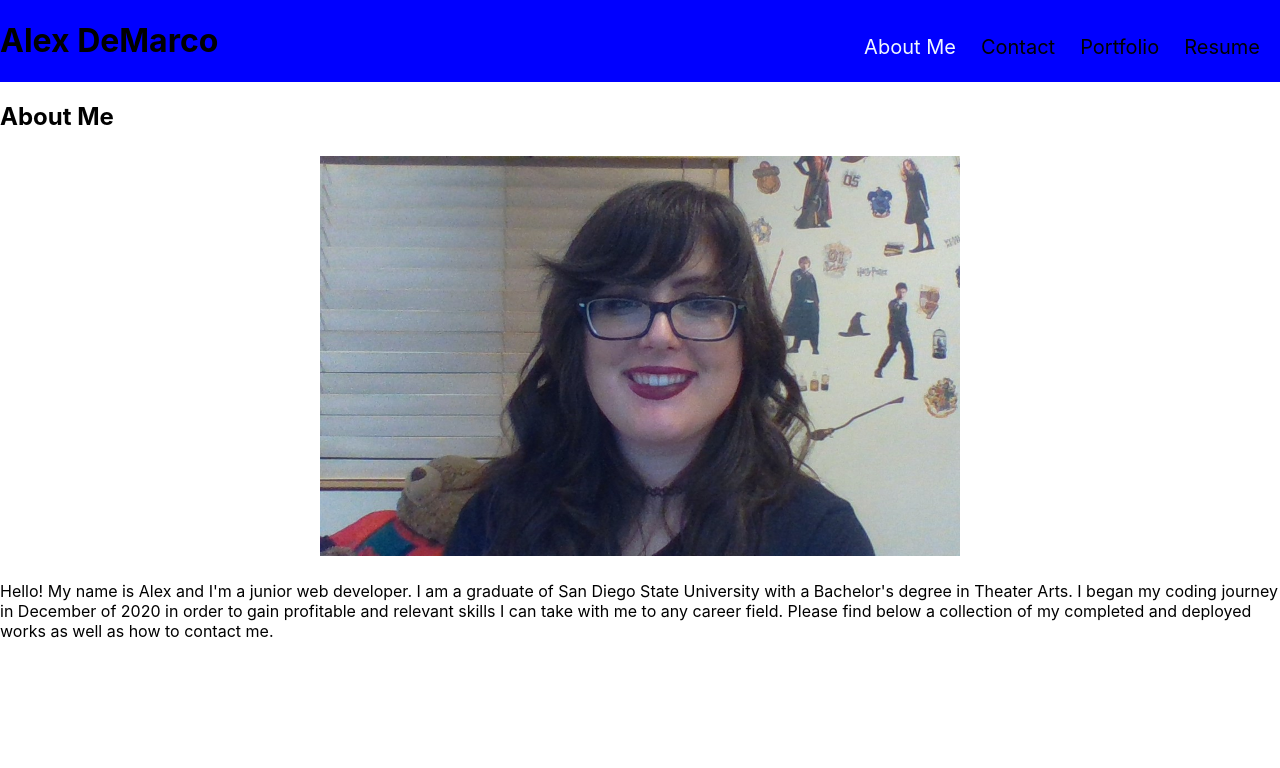
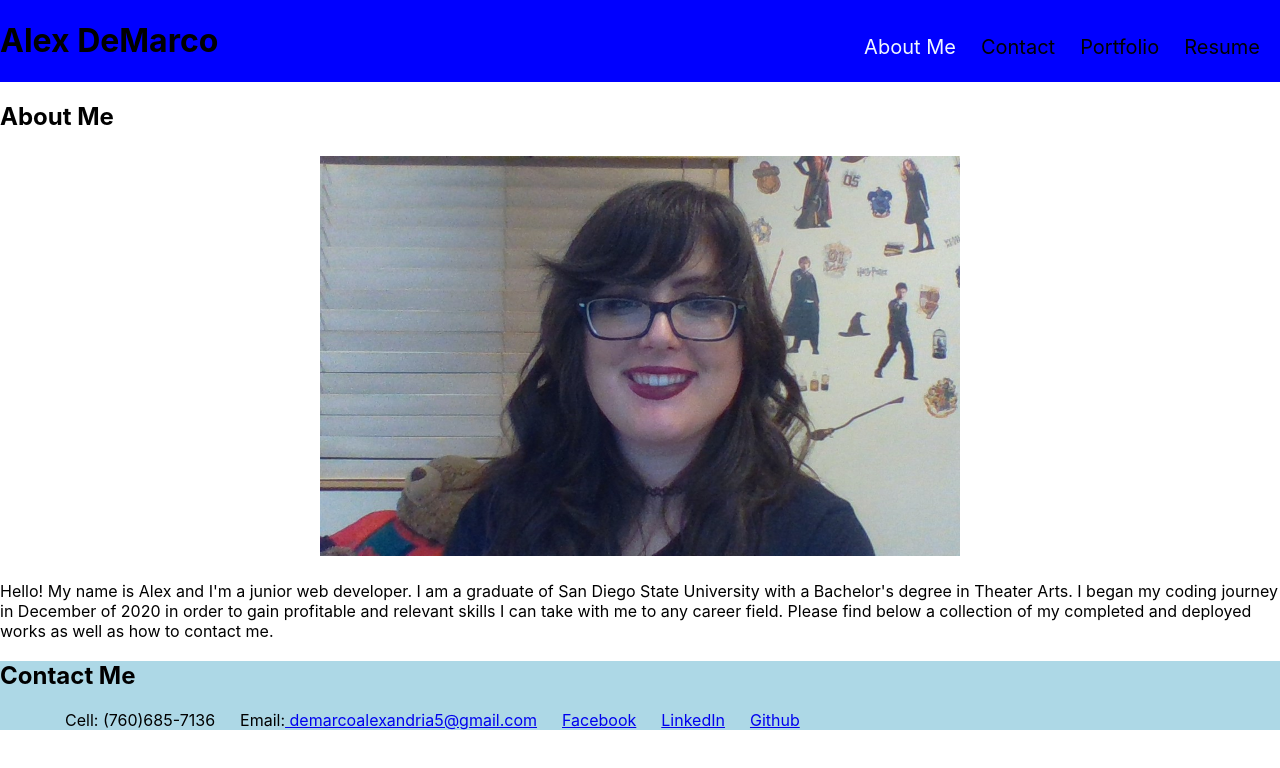
Before and after one commit to allykatrocks/React-Portfolio, a React (Create React App) app: page / in a window 1280 px wide. Shown: the top 768 px of the page. Built offline with nearby package versions, Linux system fonts and the light colour scheme.

Commit message:
added footer

```diff
--- a/src/App.css
+++ b/src/App.css
@@ -41,3 +41,7 @@ li:hover {
   background-size: cover;
   background-position: center;
 }
+
+footer {
+  background-color: lightblue;
+}
--- a/src/App.js
+++ b/src/App.js
@@ -24,28 +24,32 @@ function App() {
         <h1>Alex DeMarco</h1>
         {/* <div> */}
         <ul className="navbar">
-            <li className={currentPage === 'About Me' ? "active": ""}
+          <li
+            className={currentPage === "About Me" ? "active" : ""}
             onClick={() => {
               setCurrentPage("About Me");
             }}
           >
             About Me
           </li>
-            <li className={currentPage === 'Contact' ? "active": ""}
+          <li
+            className={currentPage === "Contact" ? "active" : ""}
             onClick={() => {
               setCurrentPage("Contact");
             }}
           >
             Contact
           </li>
-            <li className={currentPage === 'Portfolio' ? "active": ""}
+          <li
+            className={currentPage === "Portfolio" ? "active" : ""}
             onClick={() => {
               setCurrentPage("Portfolio");
             }}
           >
             Portfolio
           </li>
-            <li className={currentPage === 'Resume' ? "active": ""}
+          <li
+            className={currentPage === "Resume" ? "active" : ""}
             onClick={() => {
               setCurrentPage("Resume");
             }}
@@ -56,6 +60,29 @@ function App() {
         {/* </div> */}
       </header>
       {getCurrentPage()}
+      <footer>
+      <h2>Contact Me</h2>
+        <ul>
+          <li>Cell: (760)685-7136</li>
+          <li>
+          Email:
+            <a href="demarcoalexandria5@gmail.com"
+              > demarcoalexandria5@gmail.com</a>
+          </li>
+          <li>
+            <a href="https://www.facebook.com/alex.demarco.16/">
+              Facebook</a>
+          </li>
+          <li>
+            <a href="www.linkedin.com/in/alex-demarco-002906b7">
+              LinkedIn</a>
+          </li>
+          <li>
+            <a href="https://github.com/allykatrocks">
+               Github</a>
+          </li>
+        </ul>
+      </footer>
     </div>
   );
 }
```
Lines whose indentation alone changed are shown as unchanged.
